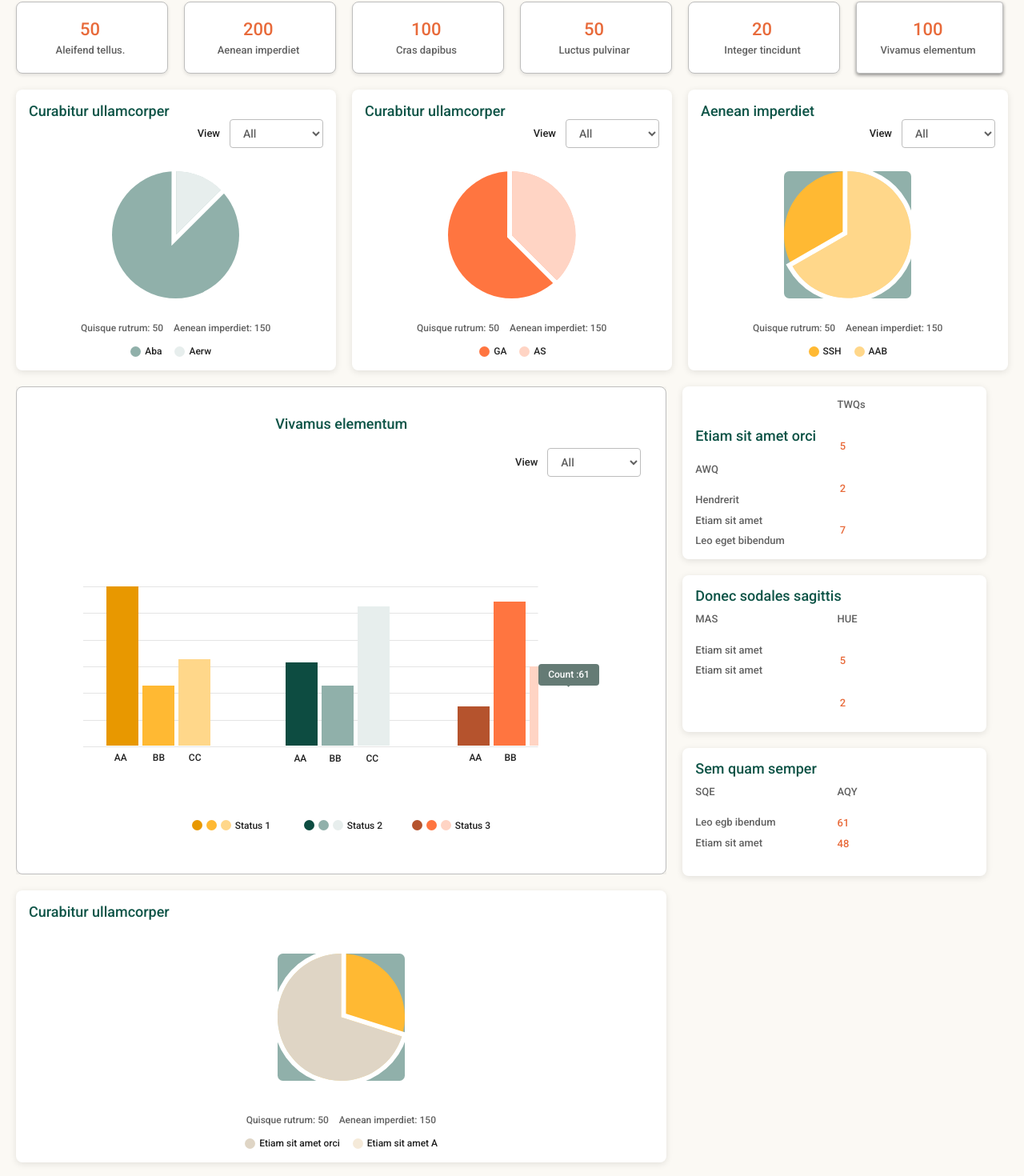
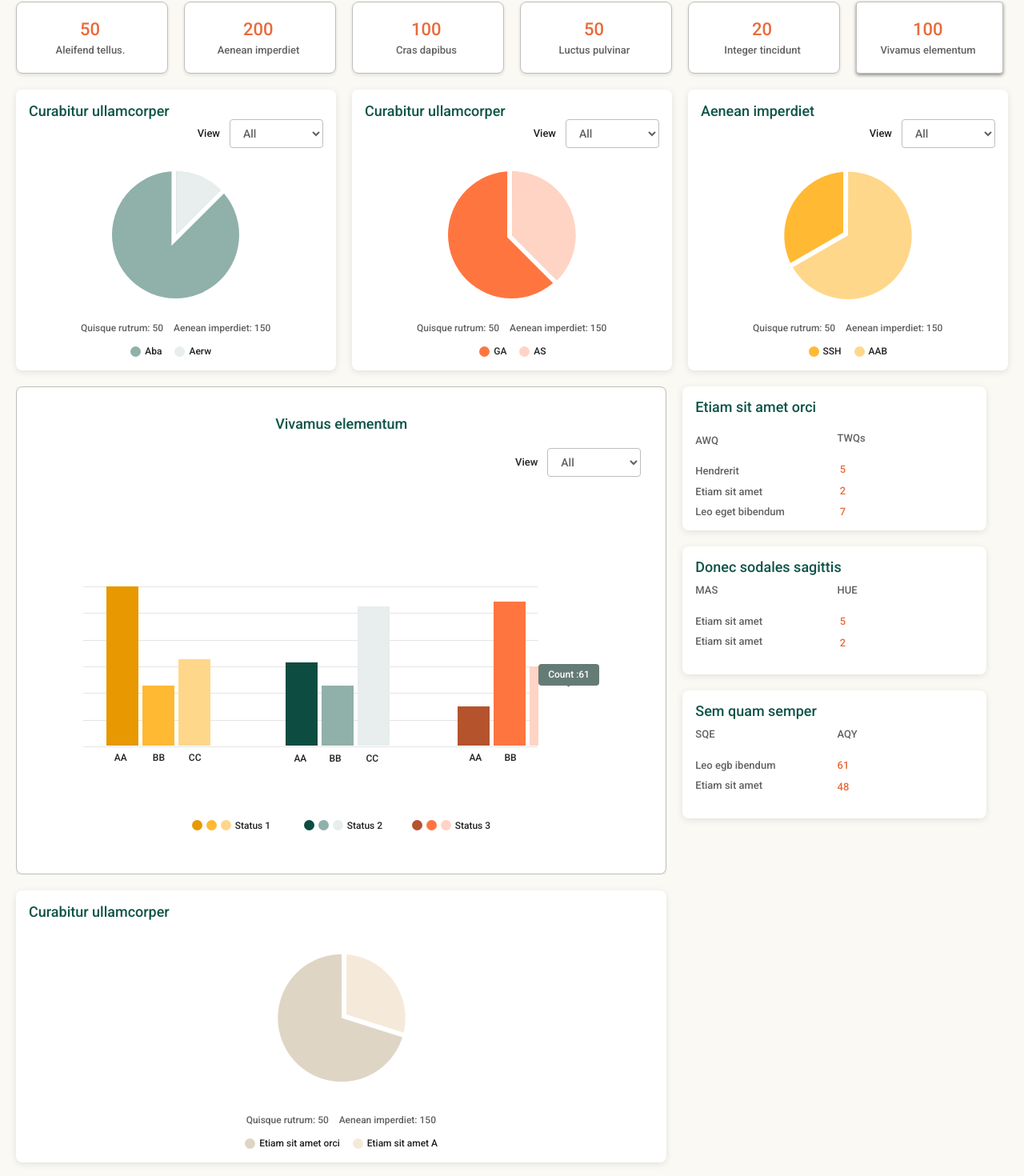
Before and after one commit to SannithR/DTCCMockup, a React (Create React App) app: page / in a window 1280 px wide. Shown: the part 251-1721 px from the top of the page at 80% size. Built offline with nearby package versions, Linux system fonts and the light colour scheme.

Commit message:
style issues fixed

```diff
--- a/src/Dashboard/Dashboard/Dashboard.jsx
+++ b/src/Dashboard/Dashboard/Dashboard.jsx
@@ -10,6 +10,8 @@ import { Line33 } from "../Line33/Line33";
 import { Line36 } from "../Line36/Line36";
 import { Line37 } from "../Line37/Line37";
 import { Polygon1 } from "../Polygon1/Polygon1";
+import img from "../../assets/Group 21.png";
+import image from "../../assets/Group 18.png";
 import {
   HelpOutline as HelpIcon,
   Menu as MenuIcon,
@@ -346,10 +348,9 @@ export default function Content () {
           <div className="group-3">
             <div className="group-4">
               <div className="group-5">
-                <div className="overlap-group-3">
-                  <Ellipse2 className="ellipse-2-instance" />
-                  <Ellipse3_1 className="icon-instance-node" />
-                </div>
+
+                <img src={image} alt="Group 21" />
+
               </div>
             </div>
           </div>
@@ -543,10 +544,10 @@ export default function Content () {
               <div className="group-4">
                 <div className="group-5">
                   <div className="group-4">
-                    <div className="overlap-group-5">
-                      <Ellipse2 className="ellipse-19" />
-                      <Ellipse3_2 className="ellipse-20" />
-                    </div>
+
+                    <img src={img} alt="Group 21" />
+
+
                   </div>
                 </div>
               </div>
--- a/src/Dashboard/Dashboard/style.css
+++ b/src/Dashboard/Dashboard/style.css
@@ -2102,6 +2102,7 @@
   letter-spacing: 0;
   line-height: 13px;
   position: relative;
+  margin:0;
 }
 
 .content .text-wrapper-22 {
```
Also changed, not shown: src/assets/Group 18.png (added), src/assets/Group 21.png (added).
